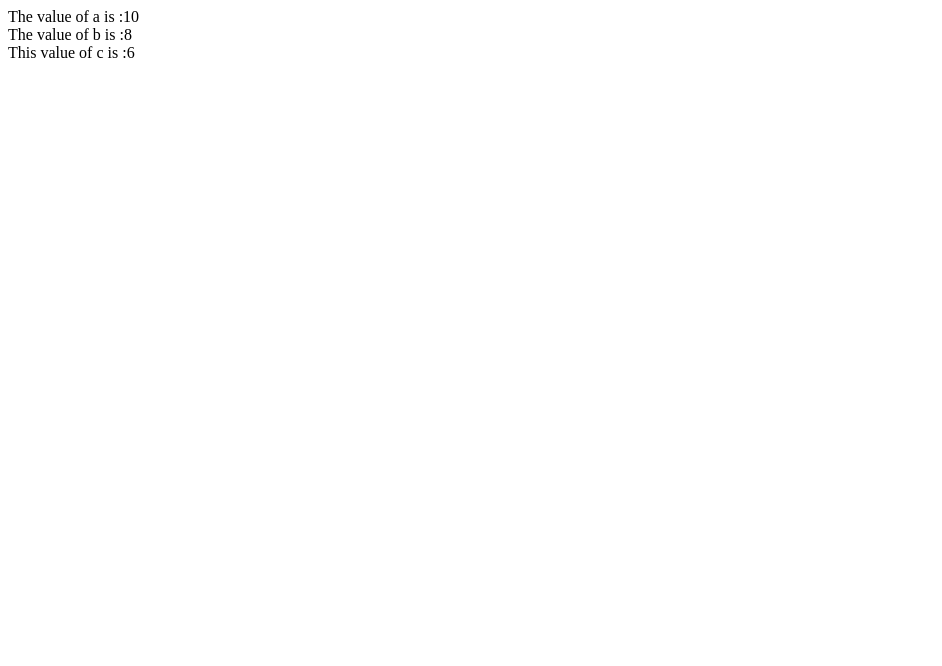
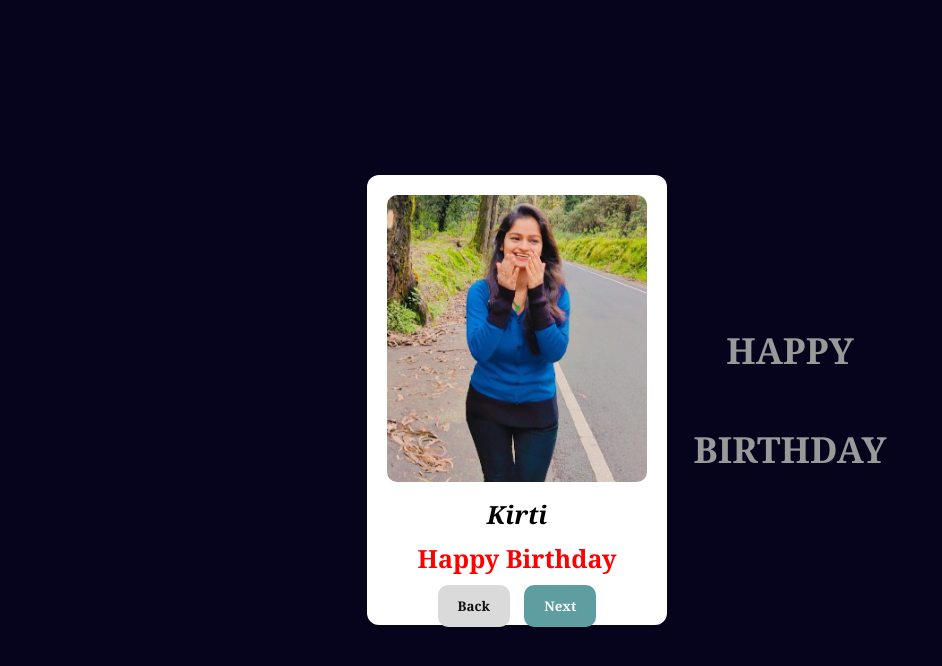
Before and after one commit to Indrajeet5497/ES6-Class, a plain HTML site: page index.html in a window 1280 px wide. Shown: the whole page, without its empty margins (0-942 px from the left). Drawn offline with Linux system fonts and the light colour scheme.

Commit message:
card commit

```diff
--- a/index.html
+++ b/index.html
@@ -4,9 +4,32 @@
     <meta charset="UTF-8">
     <meta http-equiv="X-UA-Compatible" content="IE=edge">
     <meta name="viewport" content="width=device-width, initial-scale=1.0">
-    <title>Document</title>
+    <link rel="stylesheet" href="style.css" >
+    <title>HBD</title>
 </head>
 <body>
+
+    <div id="card">
+        <img src="./img/kirt1.jpeg" alt="">
+        <h1>Kirti</h1>
+        <h3>Happy Birthday</h3>
+        <div id="btn-container">
+            <button id="remove">Back</button>
+            <button id="add">Next</button>
+        </div>
+    </div>
+
+    <div id="container">
+        Happy
+        <div id="flip">
+            <div><div>Kirti Mam</div></div>
+            <div><div>18th</div></div>
+            <div><div>September</div></div>
+        </div>
+        Birthday
+    </div>
+
     <script src="script.js"></script>
+
 </body>
 </html>
--- a/script.js
+++ b/script.js
@@ -1,39 +1,14 @@
-// Here value of a is 10
-var a = 10;
-// Here value of b is 8
-var b = 8;
-// Here value of c is 6
-var c = 6;
-{
-    let a = 2;
-    // Here value of a is 2 but only within the block
-    let b = 10;
-    // Here value of b is 10 inside and outside the block it will remain 10
-    const c = 8;
-    // Here value of c is 8 but only within the block
-    // const cannot be reassigned
-    // c = 5;
-}
-document.write("The value of a is :" +a);
-// let has block scope
-document.write("<br>");
-document.write("The value of b is :" +b);
-// var does not have block scope
-document.write("<br>");
-document.write("This value of c is :" +c);
-// const has block scope
-document.write("<br>");
+var istatus = document.querySelector("h3")
 
+var addFriend = document.querySelector("#add")
+var removeFriend = document.querySelector("#remove")
 
-class testbook {
-    constructor (g){
-        this.Charactor = g
-    }
-}
-class skill_academy {
-    disp() {
-        console.log("I have a Ford, it is a Mustang :" + this.Charactor);
-    }
-}
-var obj = new skill_academy();
-obj.disp()
+addFriend.addEventListener("click",function(){
+    istatus.innerHTML = "Kirti 18th Sep"
+    istatus.style.color = "green"
+})
+
+removeFriend.addEventListener("click",function(){
+    istatus.innerHTML = "Happy Birthday"
+    istatus.style.color = "red"
+})
--- /dev/null
+++ b/style.css
@@ -0,0 +1,119 @@
+*{
+    margin: 0;
+    padding: 0;
+    box-sizing: border-box;
+    font-family: Georgia, 'Times New Roman', Times, serif;
+}
+
+html, body{
+    height: 100%;
+    width: 100%;
+    text-align: center;
+}
+
+    body{
+    display: flex;
+    align-items: center;
+    justify-content: center;
+    background: #06031d;
+}
+
+#card{
+    border-radius: 12px;
+    height: 450px;
+    width: 300px;
+    background-color: #fff;
+    padding: 20px;
+    text-align: center;
+}
+
+#card img{
+    height: 70%;
+    width: 100%;
+    object-fit: cover;
+    object-position: center;
+    border-radius: 10px;
+}
+
+#card h1{
+    font-size: 25px;
+    font-style: italic;
+    margin: 10px 0;
+}
+
+#card h3{
+    font-size: 25px;
+    color: red;
+    margin: 5px;
+}
+
+#card button{
+    background-color: cadetblue;
+    color: #fff;
+    font-weight: 700;
+    padding: 12px 20px;
+    border-radius: 10px;
+    border: none;
+    margin: 5px;
+    cursor: pointer;
+}
+
+#card #remove{
+    background-color: #dadada;
+    color: #111;
+}
+
+#container {
+    color: #999;
+    text-transform: uppercase;
+    font-size: 36px;
+    font-weight: bold;
+}
+#flip {
+    height: 50px;
+    overflow: hidden;
+}
+
+#flip > div > div {
+    color: #fff;
+    padding: 4px 12px;
+    height: 45px;
+    margin-bottom: 45px;
+    display: inline-block;
+}
+
+#flip div:first-child {
+    animation: show 5s linear infinite;
+}
+
+#flip div div {
+    background: #42c58a;
+}
+
+#flip div:first-child div {
+    background: #4ec7f3;
+}
+
+#flip div:last-child div {
+    background: #DC143C;
+}
+
+@keyframes show {
+    0% {margin-top:-270px;}
+    5% {margin-top:-180px;}
+    33% {margin-top:-180px;}
+    38% {margin-top:-90px;}
+    66% {margin-top:-90px;}
+    71% {margin-top:0px;}
+    99.99% {margin-top:0px;}
+    100% {margin-top:-270px;}
+}
+
+p {
+    position: fixed;
+    width: 100%;
+    bottom: 30px;
+    font-size: 12px;
+    color: #999;
+    margin-top: 200px;
+}
```
Also changed, not shown: img/kirt1.jpeg (added), img/kirt2.jpeg (added).
